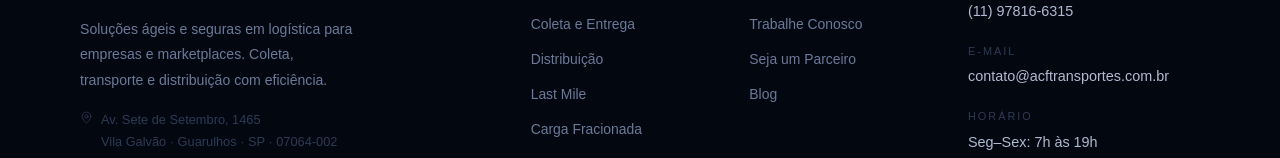
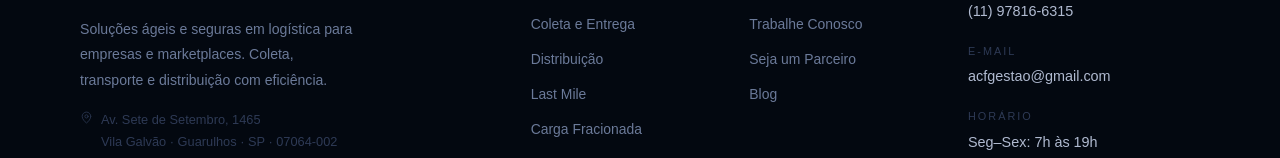
Before and after one commit to CjlConsultoria/acflogistica, a Next.js app: page / in a window 1280 px wide. Shown: the part 4079-4237 px from the top of the page. Built offline with nearby package versions, Linux system fonts and the light colour scheme; a web font is replaced by a local one.

Commit message:
feat: email atualizado

```diff
--- a/components/layout/Footer.tsx
+++ b/components/layout/Footer.tsx
@@ -125,7 +125,7 @@
         <Col $visible={visible} $delay={0.3}>
           <ColTitle>Contato</ColTitle>
           <ContactItem><span>WhatsApp</span><a href="https://wa.me/5511978166315" target="_blank">(11) 97816-6315</a></ContactItem>
-          <ContactItem><span>E-mail</span><a href="mailto:contato@acftransportes.com.br">contato@acftransportes.com.br</a></ContactItem>
+          <ContactItem><span>E-mail</span><a href="mailto:acfgestao@gmail.com">acfgestao@gmail.com</a></ContactItem>
           <ContactItem><span>Horário</span><a href="#">Seg–Sex: 7h às 19h</a></ContactItem>
         </Col>
       </Grid>
@@ -134,7 +134,7 @@
         <Social>
           <a href="https://instagram.com/acflogisticaetransporte" target="_blank" aria-label="Instagram"><IgIcon /></a>
           <a href="https://wa.me/5511978166315" target="_blank" aria-label="WhatsApp"><MessageCircle size={16} strokeWidth={1.5} /></a>
-          <a href="mailto:contato@acftransportes.com.br" aria-label="Email"><Mail size={16} strokeWidth={1.5} /></a>
+          <a href="mailto:acfgestao@gmail.com" aria-label="Email"><Mail size={16} strokeWidth={1.5} /></a>
         </Social>
       </Divider>
     </Foot>
--- a/components/sections/CTA.tsx
+++ b/components/sections/CTA.tsx
@@ -67,7 +67,7 @@
         <Button href="https://wa.me/5511978166315" target="_blank" $variant="primary" $size="lg">
           <BtnInner><MessageCircle size={18} strokeWidth={1.5} /> Falar no WhatsApp</BtnInner>
         </Button>
-        <Button href="mailto:contato@acftransportes.com.br" $variant="secondary" $size="lg">
+        <Button href="mailto:acfgestao@gmail.com" $variant="secondary" $size="lg">
           <BtnInner><Mail size={18} strokeWidth={1.5} /> Enviar E-mail</BtnInner>
         </Button>
       </Actions>
```
